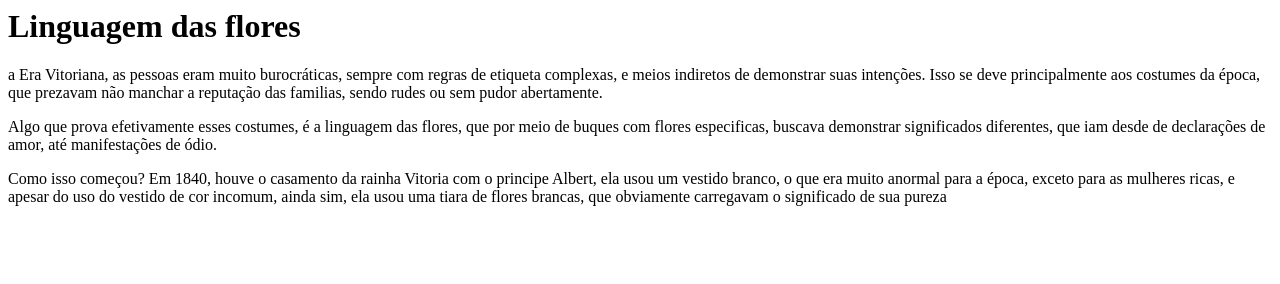
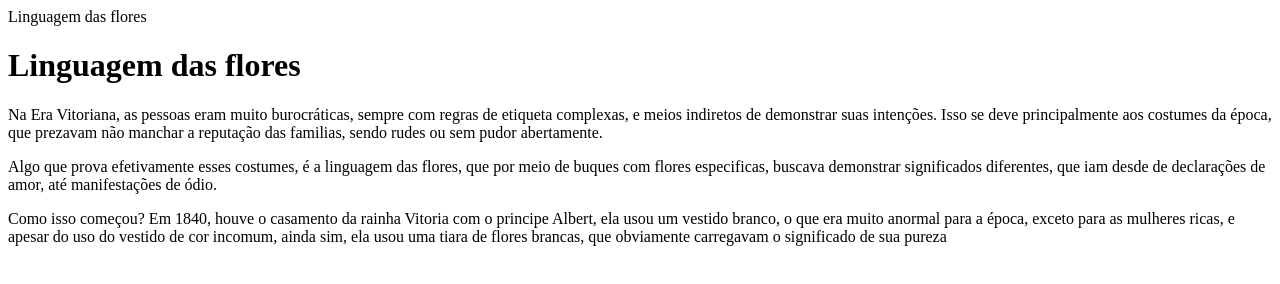
Before and after one commit to JuliabrvBoas152294/Linguagem-das-flores, a plain HTML site: page index.html in a window 1280 px wide. Drawn offline with Linux system fonts and the light colour scheme.

Commit message:
ajustando texto

```diff
--- a/index.html
+++ b/index.html
@@ -1,6 +1,16 @@
+<!DOCTYPE html>
+<htm1 lang="pt-br">
+<head>
+ <meta charset="UTF-8"
+ <title>Linguagem das flores</title>
+ <body>
+</head>
+
+
+
 <h1>Linguagem das flores</h1>
 
- <p>a Era Vitoriana, as pessoas eram muito burocráticas, sempre com regras de etiqueta complexas, e meios indiretos de demonstrar suas intenções.
+ <p>Na Era Vitoriana, as pessoas eram muito burocráticas, sempre com regras de etiqueta complexas, e meios indiretos de demonstrar suas intenções.
  Isso se deve principalmente aos costumes da época, que prezavam não manchar a reputação das familias, sendo rudes ou sem pudor abertamente.</p>
 
  <p>Algo que prova efetivamente esses costumes, é a linguagem das flores, que por meio de buques com flores especificas, buscava demonstrar
@@ -10,3 +20,5 @@
   Em 1840, houve o casamento da rainha Vitoria com o principe Albert, ela usou um vestido branco, o que era muito anormal para a época, exceto para
  as mulheres ricas, e apesar do uso do vestido de cor incomum, ainda sim, ela usou uma tiara de flores brancas, que obviamente carregavam o
  significado de sua pureza </p>
+</html>
+  </body>
```
